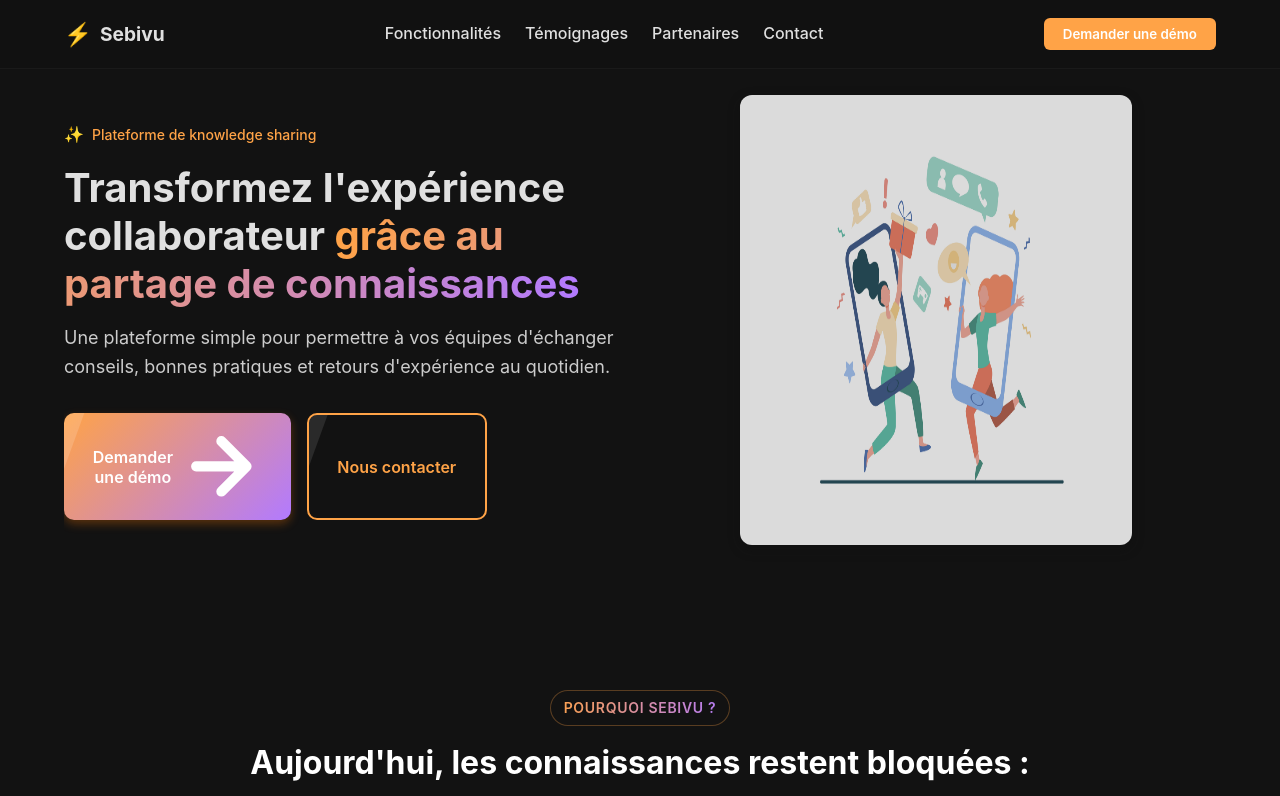
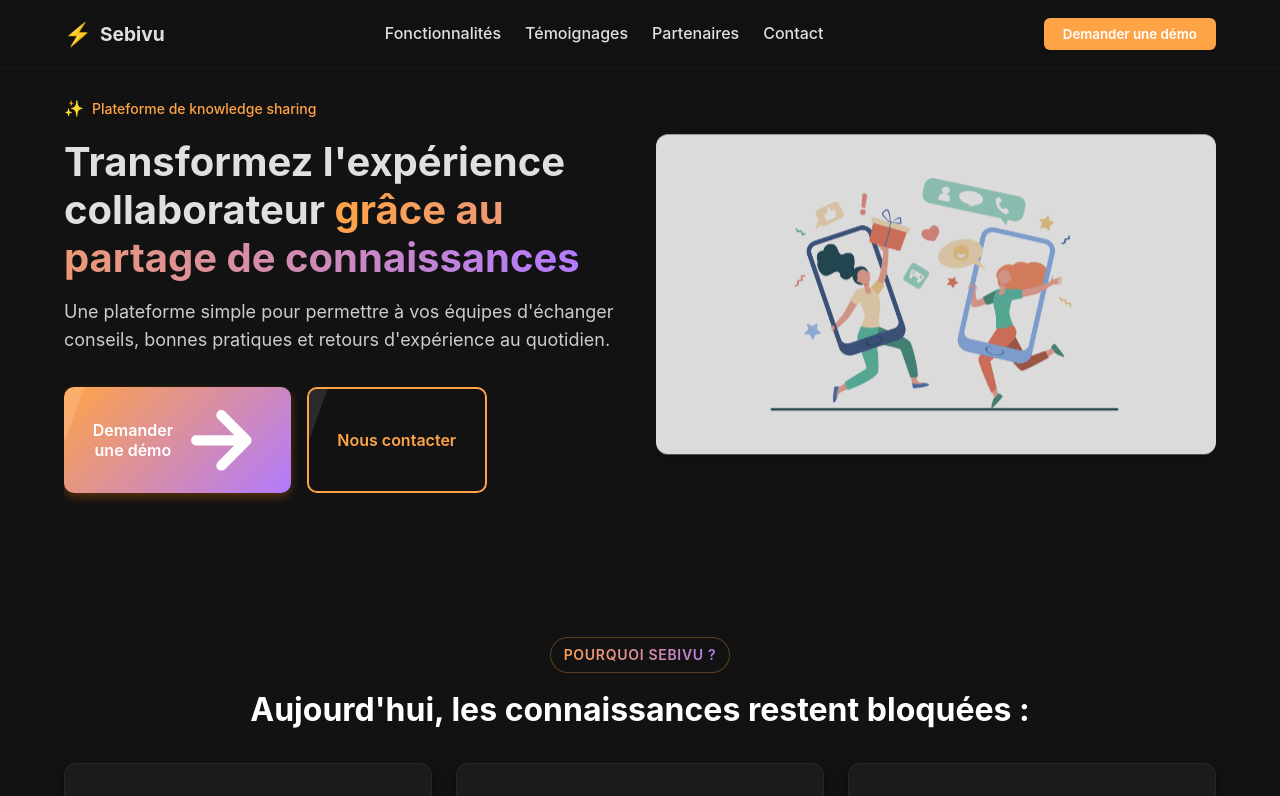
Before and after one commit to Caapo/uvibes_test_technique, a Next.js app: page / in a window 1280 px wide. Shown: the top 796 px of the page. Built offline with nearby package versions, Linux system fonts and the light colour scheme.

Commit message:
Fix version mobile

```diff
--- a/src/styles/globals.css
+++ b/src/styles/globals.css
@@ -276,11 +276,13 @@
   flex-wrap: wrap;
   align-items: center;
   gap: 2rem;
+  justify-content: flex-start;
 }
 
 .hero-left {
-  flex: 1;
-  min-width: 320px;
+  flex: 1 1 300px;
+  min-width: 250px;
+  text-align: left;
 }
 
 .hero-badge {
@@ -324,17 +326,19 @@
 
 /* Hero Right */
 .hero-right {
-  flex: 1;
+  flex: 1 1 300px;
   display: flex;
   justify-content: center;
+  align-items: center;
   position: relative;
+  max-width: 100%;
 }
 
 .hero-right img {
   display: block;
-  width: 70%;
+  width: 100%;
   max-width: 600px;
-  height: 450px;
+  height: auto;
   margin: 0 auto;
   animation: float 6s ease-in-out infinite;
 }
```
